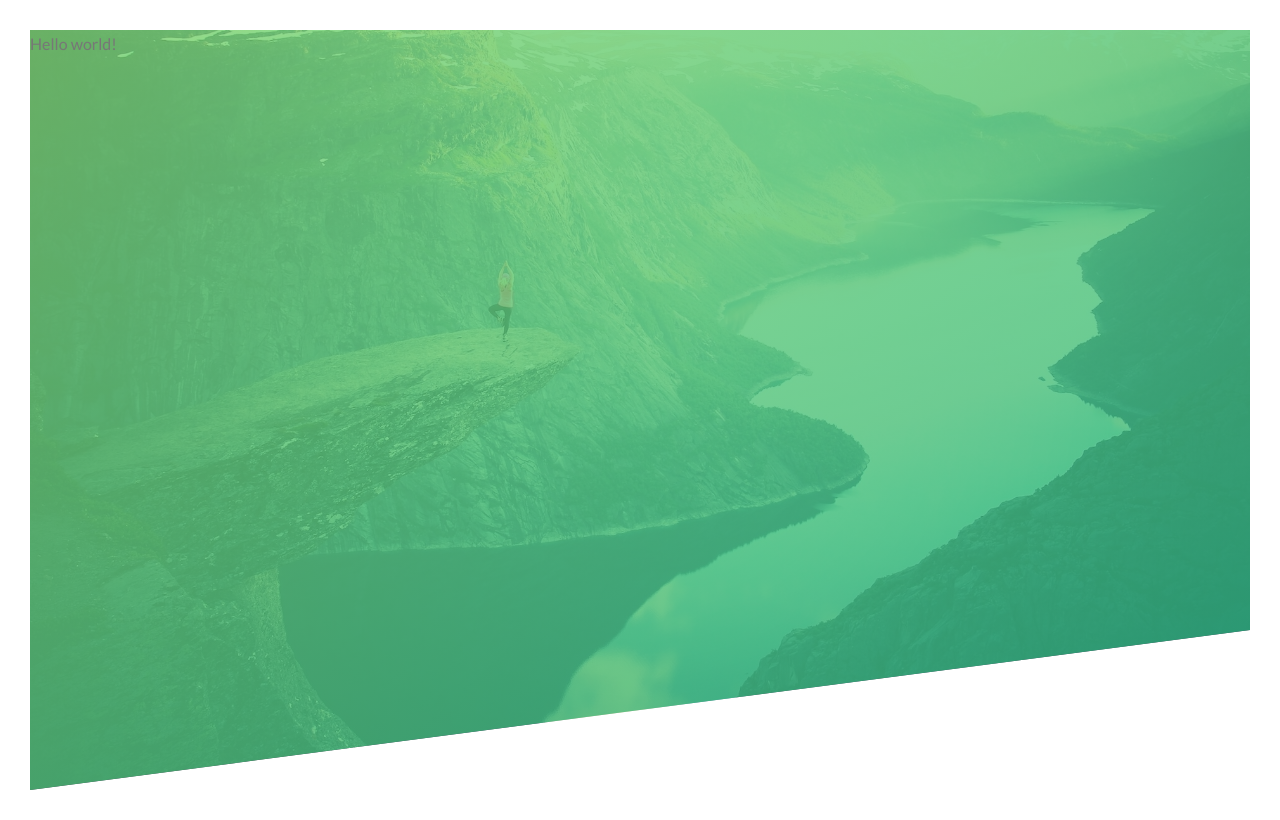
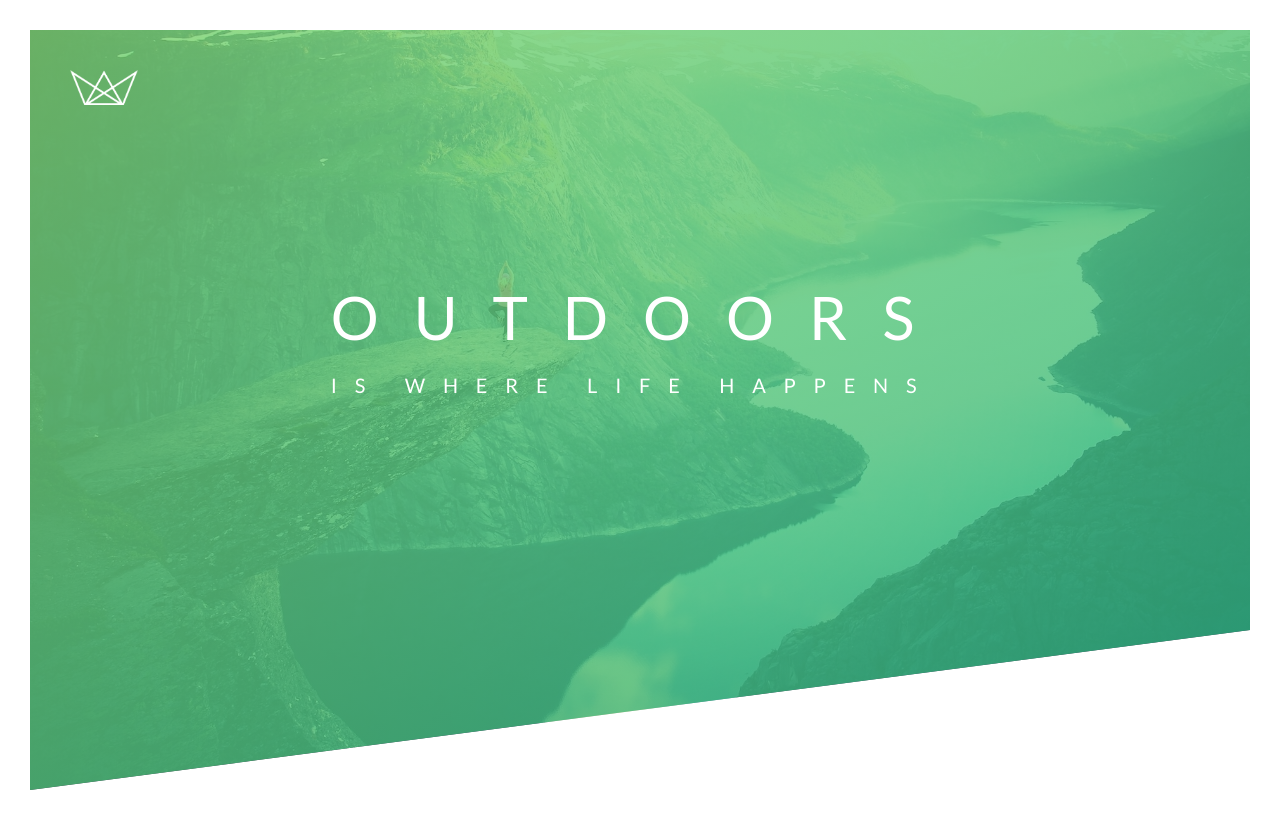
Before and after one commit to paulchan14/advanced-css-course, a plain HTML site: page Natours/starter/index.html in a window 1280 px wide. Drawn offline with Linux system fonts and the light colour scheme; files that its build step writes are made by us from their sources.

Commit message:
header styles

```diff
--- a/Natours/starter/css/style.css
+++ b/Natours/starter/css/style.css
@@ -34,6 +34,87 @@ body {
   /*whatever the width of the element, it will try to fit the image into it*/
   background-position: top;
 
-  clip-path: polygon(0 0, 100% 0, 100% 75vh, 0 100%)
+  clip-path: polygon(0 0, 100% 0, 100% 75vh, 0 100%);
   /* top-left, top-right (x= 100% the width of the element), bottom-right, bottom-left */
+  position: relative;
 }
+
+.logo-box {
+  position: absolute;
+  left: 40px;
+  top: 40px;
+}
+
+.logo {
+  height: 35px;
+}
+
+.text-box {
+  position: absolute;
+  top: 40%;
+  left: 50%;
+  transform: translate(-50%, -50%)
+}
+
+.heading-primary {
+  color: #FFFFFF;
+  text-transform: uppercase;
+
+}
+
+.heading-primary-main {
+  display: block;
+  font-size: 60px;
+  font-weight: 400;
+  letter-spacing: 35px;
+  animation-name: moveInLeft;
+  animation-duration: 1s;
+  animation-timing-function: ease-out;
+
+  /*
+  animation-delay: 3s;
+  animation-iteration-count: 3
+  */
+}
+
+.heading-primary-sub {
+  display: block;
+  font-size: 20px;
+  font-weight: 400;
+  letter-spacing: 17.8px;
+  animation-name: moveInRight;
+  animation-duration: 1s;
+  animation-timing-function: ease-out;
+}
+
+@keyframes moveInLeft {
+  0% {
+    opacity: 0;
+    transform: translateX(-100px)
+  }
+
+  80% {
+    transform: translateX(10px);
+  }
+
+  100% {
+    opacity: 1;
+    transform: translate(0)
+  }
+}
+
+@keyframes moveInRight {
+  0% {
+    opacity: 0;
+    transform: translateX(100px)
+  }
+
+  80% {
+    transform: translateX(-10px);
+  }
+
+  100% {
+    opacity: 1;
+    transform: translate(0)
+  }
+}
--- a/Natours/starter/index.html
+++ b/Natours/starter/index.html
@@ -14,7 +14,18 @@
     </head>
     <body>
         <header class="header">
-            Hello world!
+
+            <div class="logo-box">
+                <img class="logo" src="img/logo-white.png" alt="Logo"/>
+            </div>
+
+            <div class="text-box">
+                <h1 class="heading-primary">
+                    <span class="heading-primary-main">Outdoors</span>
+                    <span class="heading-primary-sub">Is where life happens</span>
+                </h1>
+            </div>
+
         </header>
 
     </body>
```
